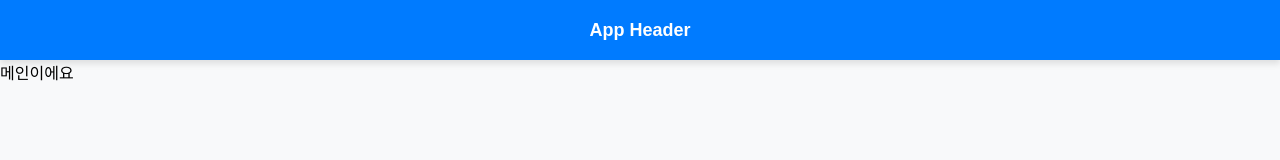
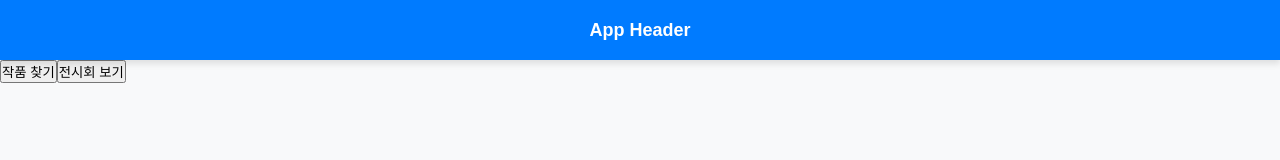
Before and after one commit to UGG-Hackathon-Team4/client, a React (Vite) app: page / in a window 1280 px wide. Shown: the top 160 px of the page. Built offline with nearby package versions, Linux system fonts and the light colour scheme.

Commit message:
메인페이지

```diff
--- a/src/App.jsx
+++ b/src/App.jsx
@@ -19,6 +19,7 @@ const router = createBrowserRouter([
         path: '/login',
         element: <LoginPage/>
       },
+
     ]
   },
 
--- a/src/layout/root-layout.jsx
+++ b/src/layout/root-layout.jsx
@@ -12,8 +12,8 @@ const RootLayout = () => {
         </MainContent>
         <Footer>
           <a href="/">Home</a>
-          <a href="/profile">Profile</a>
-          <a href="/settings">Settings</a>
+          <a href="/">Profile</a>
+          <a href="/">Settings</a>
         </Footer>
       </>
     );
@@ -27,8 +27,6 @@ const MainContent = styled.div`
   flex-direction: column;
   height: 100vh;
   background-color: #f8f9fa;
-
-  /* Safe Area Insets for iPhone */
   padding-top: env(safe-area-inset-top);
   padding-bottom: env(safe-area-inset-bottom);
 `;
@@ -70,8 +68,8 @@ const Footer = styled.footer`
 
 const ContentWrapper = styled.div`
   flex: 1;
-  margin-top: 60px; /* Space for the fixed header */
-  margin-bottom: 60px; /* Space for the fixed footer */
+  margin-top: 60px;
+  margin-bottom: 60px;
   overflow-y: auto;
   -webkit-overflow-scrolling: touch;
 `;
--- a/src/pages/MainPage.jsx
+++ b/src/pages/MainPage.jsx
@@ -1,9 +1,22 @@
-
+import { useNavigate } from "react-router-dom"
 
 
 const MainPage = ()=>{
+    const navigate = useNavigate();
+    const navigateSearch = ()=>{
+        navigate('/login');
+    }
+    const navigateExhibition = ()=>{
+        navigate('/');
+    }
+
     return(
-        <>메인이에요</>
+        <>
+        <div>
+            <button onClick={navigateSearch}> 작품 찾기</button>
+            <button onClick={navigateExhibition}> 전시회 보기</button>
+        </div>
+        </>
     )
 }
 export default MainPage
```
